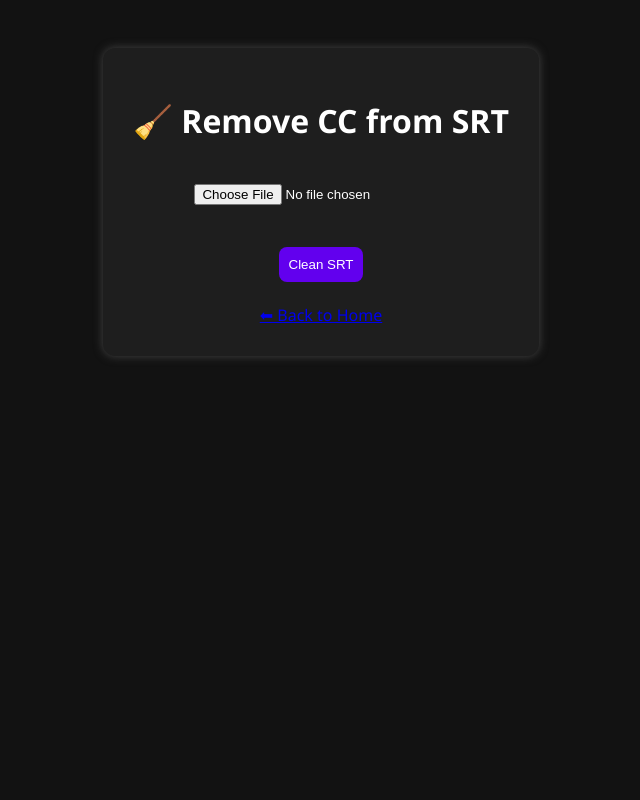
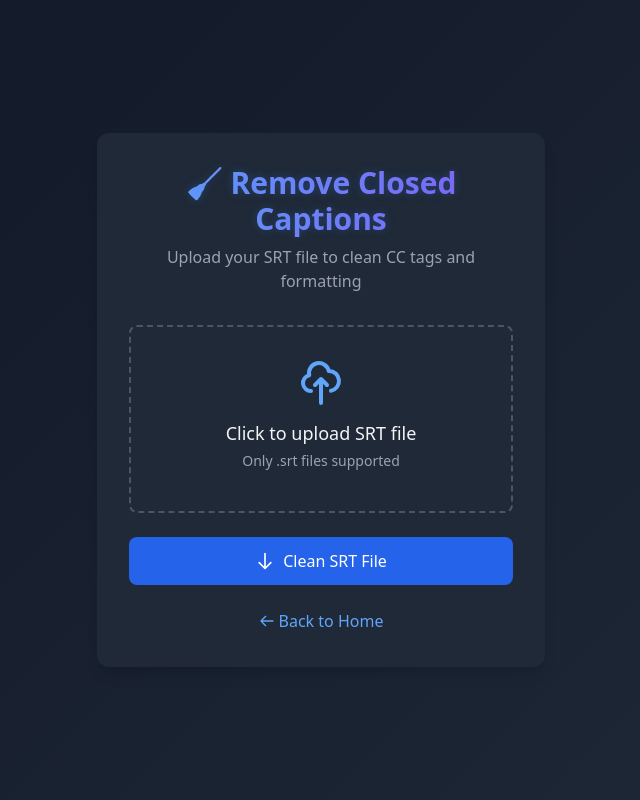
Before and after one commit to lokosmotos/Danialspacex, a Flask app: page /cc-remover in a window 1280 px wide. Shown: the whole page, without its empty margins (319-959 px from the left). Run offline with Flask 3, Linux system fonts and the light colour scheme.

Commit message:
Update cc_remover.html

```diff
--- a/templates/cc_remover.html
+++ b/templates/cc_remover.html
@@ -1,19 +1,76 @@
 <!DOCTYPE html>
-<html lang="en">
+<html lang="en" class="dark">
 <head>
   <meta charset="UTF-8">
+  <meta name="viewport" content="width=device-width, initial-scale=1.0">
   <title>Remove CC – Danial Space</title>
-  <link rel="stylesheet" href="/static/style.css">
+  <link href="https://cdn.jsdelivr.net/npm/tailwindcss@2.2.19/dist/tailwind.min.css" rel="stylesheet">
+  <style>
+    .file-upload {
+      border: 2px dashed #4b5563;
+      transition: all 0.3s ease;
+    }
+    .file-upload:hover {
+      border-color: #3b82f6;
+      background-color: rgba(59, 130, 246, 0.05);
+    }
+    .glow {
+      text-shadow: 0 0 10px rgba(59, 130, 246, 0.3);
+    }
+    body {
+      background: linear-gradient(135deg, #111827 0%, #1f2937 100%);
+    }
+  </style>
 </head>
-<body>
-  <div class="container">
-    <h1>🧹 Remove CC from SRT</h1>
-    <form action="/remove-cc" method="post" enctype="multipart/form-data">
-      <input type="file" name="srtfile" accept=".srt" required><br><br>
-      <button type="submit">Clean SRT</button>
+<body class="min-h-screen flex items-center justify-center text-gray-100">
+  <div class="max-w-md w-full bg-gray-800 rounded-xl shadow-lg p-8 mx-4">
+    <!-- Header -->
+    <div class="text-center mb-8">
+      <h1 class="text-3xl font-bold mb-2 bg-clip-text text-transparent bg-gradient-to-r from-blue-400 to-purple-500 glow">
+        🧹 Remove Closed Captions
+      </h1>
+      <p class="text-gray-400">Upload your SRT file to clean CC tags and formatting</p>
+    </div>
+
+    <!-- Upload Form -->
+    <form action="/remove-cc" method="post" enctype="multipart/form-data" class="space-y-6">
+      <div class="file-upload rounded-lg p-8 text-center cursor-pointer">
+        <input type="file" name="srtfile" id="fileInput" accept=".srt" required class="hidden">
+        <label for="fileInput" class="cursor-pointer">
+          <svg xmlns="http://www.w3.org/2000/svg" class="h-12 w-12 mx-auto text-blue-400 mb-3" fill="none" viewBox="0 0 24 24" stroke="currentColor">
+            <path stroke-linecap="round" stroke-linejoin="round" stroke-width="2" d="M7 16a4 4 0 01-.88-7.903A5 5 0 1115.9 6L16 6a5 5 0 011 9.9M15 13l-3-3m0 0l-3 3m3-3v12" />
+          </svg>
+          <h3 class="text-lg font-medium">Click to upload SRT file</h3>
+          <p class="text-sm text-gray-400 mt-1">Only .srt files supported</p>
+          <p id="fileName" class="text-blue-300 mt-2 font-mono text-sm"></p>
+        </label>
+      </div>
+
+      <button type="submit" class="w-full bg-blue-600 hover:bg-blue-700 text-white py-3 px-4 rounded-lg font-medium flex items-center justify-center">
+        <svg xmlns="http://www.w3.org/2000/svg" class="h-5 w-5 mr-2" fill="none" viewBox="0 0 24 24" stroke="currentColor">
+          <path stroke-linecap="round" stroke-linejoin="round" stroke-width="2" d="M19 14l-7 7m0 0l-7-7m7 7V3" />
+        </svg>
+        Clean SRT File
+      </button>
     </form>
-    <br>
-    <a href="/">⬅ Back to Home</a>
+
+    <!-- Back Link -->
+    <div class="mt-6 text-center">
+      <a href="/" class="text-blue-400 hover:text-blue-300 inline-flex items-center">
+        <svg xmlns="http://www.w3.org/2000/svg" class="h-4 w-4 mr-1" fill="none" viewBox="0 0 24 24" stroke="currentColor">
+          <path stroke-linecap="round" stroke-linejoin="round" stroke-width="2" d="M10 19l-7-7m0 0l7-7m-7 7h18" />
+        </svg>
+        Back to Home
+      </a>
+    </div>
   </div>
+
+  <script>
+    // Show selected filename
+    document.getElementById('fileInput').addEventListener('change', function(e) {
+      const fileName = e.target.files[0]?.name || 'No file selected';
+      document.getElementById('fileName').textContent = fileName;
+    });
+  </script>
 </body>
 </html>
```
